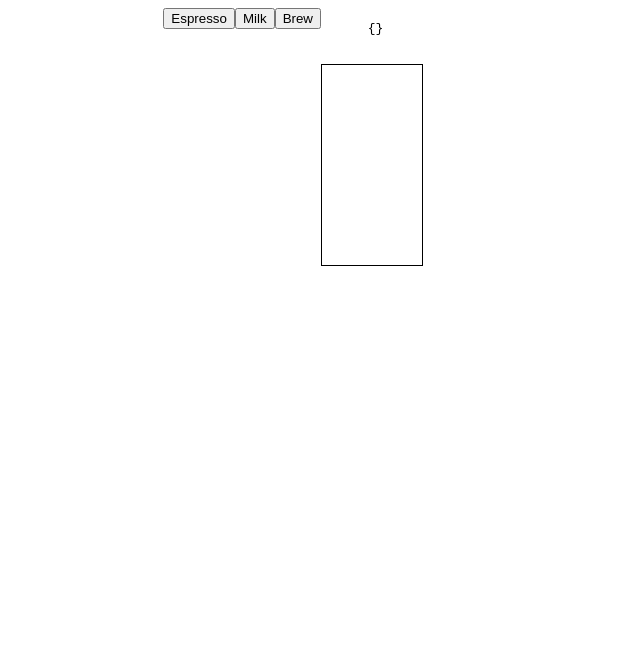
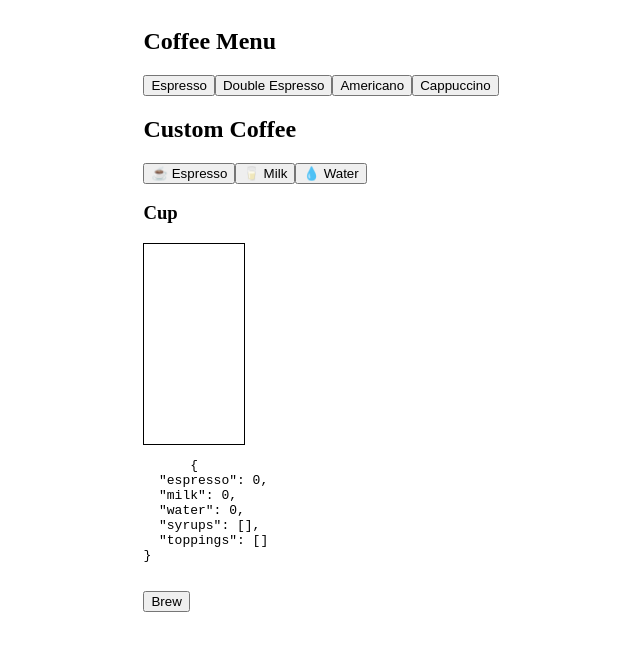
Before and after one commit to PumpkinPeasant/patterns, a Vue app: page / in a window 1280 px wide. Shown: the top 650 px of the page, without its empty margins (319-959 px from the left). Built offline with nearby package versions, Linux system fonts and the light colour scheme.

Commit message:
Initial commit

```diff
--- a/src/App.vue
+++ b/src/App.vue
@@ -6,32 +6,40 @@ import {ref} from "vue";
 import CoffeeCup from "@/components/CoffeeCup.vue";
 
 const coffeeMaker = new CoffeeBuilder();
-const barista = new Director();
+const barista = new Director(coffeeMaker);
 
 const currentCoffee = ref<Coffee>(new Coffee());
 
-barista.setBuilder(coffeeMaker);
-
+const makeEspresso = () => {
+  barista.makeEspresso();
+  currentCoffee.value = coffeeMaker.getCoffee()
+}
 
 const makeAmericano = () => {
   barista.makeAmericano();
   currentCoffee.value = coffeeMaker.getCoffee()
 }
 
-const makeSpecialCoffee = () => {
-  coffeeMaker.addEspresso(0.33)
-  coffeeMaker.addMilk(0.33)
-  coffeeMaker.addTopping('marshmallow')
-  coffeeMaker.addTopping('cinnamon')
+const makeDoubleEspresso = () =>{
+  barista.makeDoubleEspresso();
+  currentCoffee.value = coffeeMaker.getCoffee()
+}
+
+const makeCappuccino = () =>{
+  barista.makeCappuccino();
   currentCoffee.value = coffeeMaker.getCoffee()
 }
 
 const addEspresso = () => {
-  coffeeMaker.addEspresso(0.05)
+  coffeeMaker.addEspresso(5)
 }
 
 const addMilk = () => {
-  coffeeMaker.addMilk(0.05)
+  coffeeMaker.addMilk(5)
+}
+
+const addWater = () => {
+  coffeeMaker.addWater(5)
 }
 
 const brewCoffee = () => {
@@ -40,19 +48,33 @@ const brewCoffee = () => {
 </script>
 
 <template>
-  <header>
-    <button @click="addEspresso">Espresso</button>
-    <button @click="addMilk">Milk</button>
-    <button @click="brewCoffee">Brew</button>
-  </header>
+  <main>
+    <div>
+      <h2>Coffee Menu</h2>
+      <button @click="makeEspresso">Espresso</button>
+      <button @click="makeDoubleEspresso">Double Espresso</button>
+      <button @click="makeAmericano">Americano</button>
+      <button @click="makeCappuccino">Cappuccino</button>
+    </div>
 
-  <main>
+
+    <div>
+      <h2>Custom Coffee</h2>
+      <button @click="addEspresso">☕ Espresso</button>
+      <button @click="addMilk">🥛 Milk</button>
+      <button @click="addWater">💧 Water</button>
+    </div>
+
+    <div>
+      <h3>Cup</h3>
+      <coffee-cup :coffee="currentCoffee" />
+    </div>
+
     <pre>
       {{ currentCoffee }}
     </pre>
 
-    <coffee-cup :coffee="currentCoffee" />
-
+    <button @click="brewCoffee">Brew</button>
   </main>
 </template>
 
--- a/src/assets/main.css
+++ b/src/assets/main.css
@@ -22,12 +22,11 @@ a,
 @media (min-width: 1024px) {
   body {
     display: flex;
+    flex-direction: column;
     place-items: center;
   }
 
   #app {
-    display: grid;
-    grid-template-columns: 1fr 1fr;
     padding: 0 2rem;
   }
 }
--- a/src/classes/coffee/coffee-builder.ts
+++ b/src/classes/coffee/coffee-builder.ts
@@ -3,38 +3,50 @@ import {Coffee} from "@/classes/coffee/coffee";
 
 export class CoffeeBuilder implements ICoffeeBuilder {
     private coffee: Coffee;
+    private fill: number = 0;
 
     constructor() {
         this.reset();
     }
 
     public addEspresso(amount: number) {
-        if (!this.coffee.espresso) this.coffee.espresso = amount
-        else this.coffee.espresso += amount;
+        if (this.isFull(amount)) return;
+        this.fill += amount;
+        this.coffee.espresso += amount;
+        return this;
     };
 
     public addMilk(amount: number) {
-        if (!this.coffee.milk) this.coffee.milk = amount
-        else this.coffee.milk += amount;
+        if (this.isFull(amount)) return;
+        this.fill += amount;
+        this.coffee.milk += amount;
+        return this;
     };
 
     public addWater(amount: number) {
-        if (!this.coffee.water) this.coffee.water = amount
-        else this.coffee.water += amount;
+        if (this.isFull(amount)) return;
+        this.fill += amount;
+        this.coffee.water += amount;
+        return this;
     };
 
     public addSyrup(syrup: string) {
-        if (!this.coffee.syrups) this.coffee.syrups = [syrup]
         this.coffee.syrups.push(syrup);
+        return this;
     };
 
     public addTopping(topping: string) {
-        if (!this.coffee.toppings) this.coffee.toppings = [topping]
         this.coffee.toppings.push(topping);
+        return this;
     };
+
+    isFull(amount: number): boolean {
+        return this.fill + amount > 100;
+    }
 
     public reset(): void {
         this.coffee = new Coffee();
+        this.fill = 0;
     }
 
     public getCoffee(): Coffee {
--- a/src/classes/coffee/coffee-director.ts
+++ b/src/classes/coffee/coffee-director.ts
@@ -3,16 +3,24 @@ import {CoffeeBuilder} from "@/classes/coffee/coffee-builder";
 export class Director {
     private builder: CoffeeBuilder;
 
-    public setBuilder(builder: CoffeeBuilder): void {
+    constructor(builder: CoffeeBuilder)
+    {
         this.builder = builder;
     }
 
     public makeEspresso(): void {
-        this.builder.addEspresso(0.33);
+        this.builder.addEspresso(33);
+    }
+
+    public makeDoubleEspresso(): void {
+        this.builder.addEspresso(66);
     }
 
     public makeAmericano(): void {
-        this.builder.addEspresso(0.3);
-        this.builder.addWater(0.7);
+        this.builder.addEspresso(30).addWater(70);
+    }
+
+    public makeCappuccino(): void {
+        this.builder.addEspresso(30).addMilk(70);
     }
 }
--- a/src/classes/coffee/coffee.ts
+++ b/src/classes/coffee/coffee.ts
@@ -1,14 +1,9 @@
 import {ICoffee} from "@/interfaces/coffee/coffee";
 
 export class Coffee implements ICoffee{
-    espresso: number
-    milk: number
-    water: number
-    syrups: string[]
-    toppings: string[]
-
-
-    public listParts(): void {
-        console.log(`Product parts: ${this}\n`);
-    }
+    espresso: number = 0
+    milk: number = 0
+    water: number = 0
+    syrups: string[] = []
+    toppings: string[] = []
 }
--- a/src/components/CoffeeCup.vue
+++ b/src/components/CoffeeCup.vue
@@ -11,7 +11,7 @@ const layers = computed(() => {
       .filter(([_, value]) => value > 0)
       .map(([key, value]) => ({
         name: key,
-        height: cupHeight * value,
+        height: cupHeight / 100 * value,
       }));
 });
 </script>
@@ -30,7 +30,7 @@ const layers = computed(() => {
 <style scoped>
 .coffee-cup {
   display: flex;
-  flex-direction: column;
+  flex-direction: column-reverse;
   justify-content: end;
   width: 100px;
   height: 200px;
@@ -44,4 +44,8 @@ const layers = computed(() => {
 .milk {
   background-color: #f6f6f1;
 }
+
+.water {
+  background-color: #cef3f3;
+}
 </style>
```
